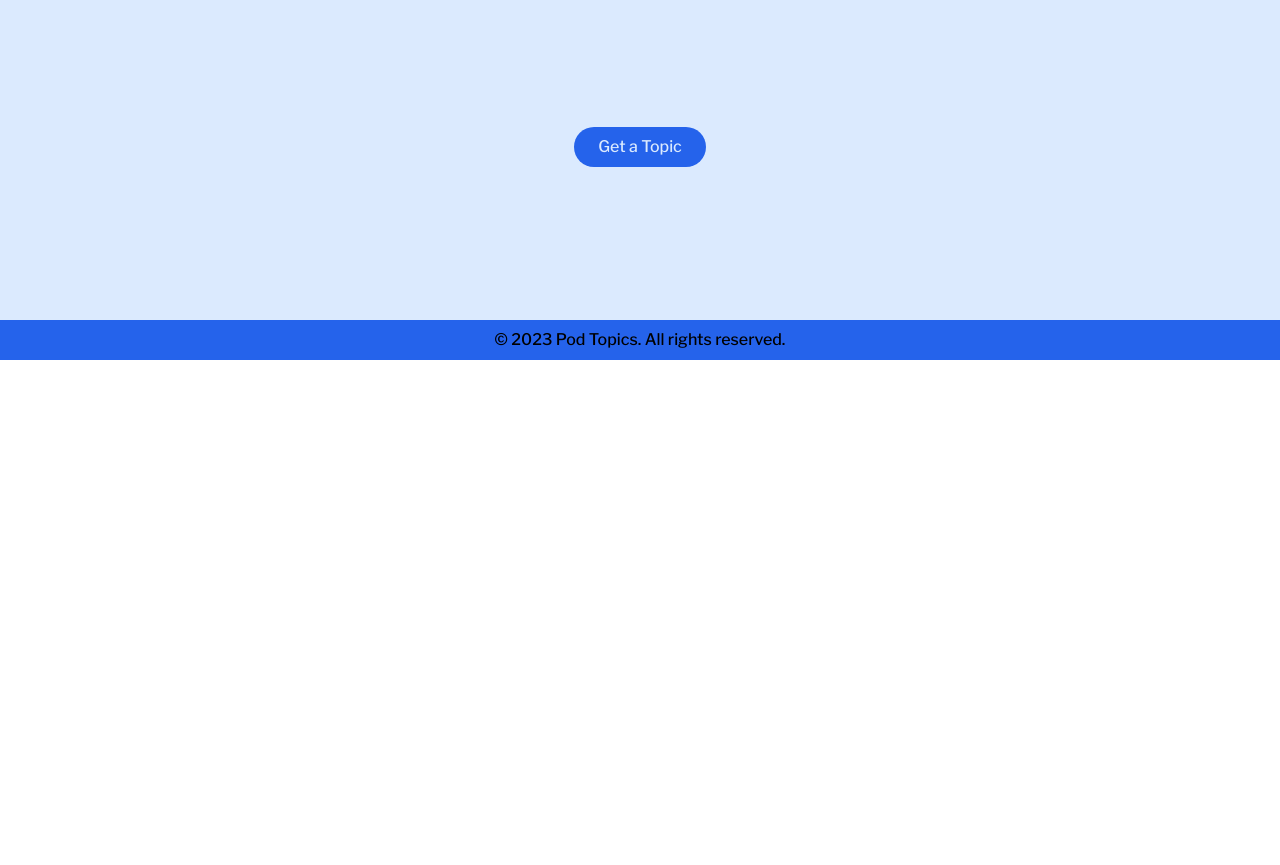
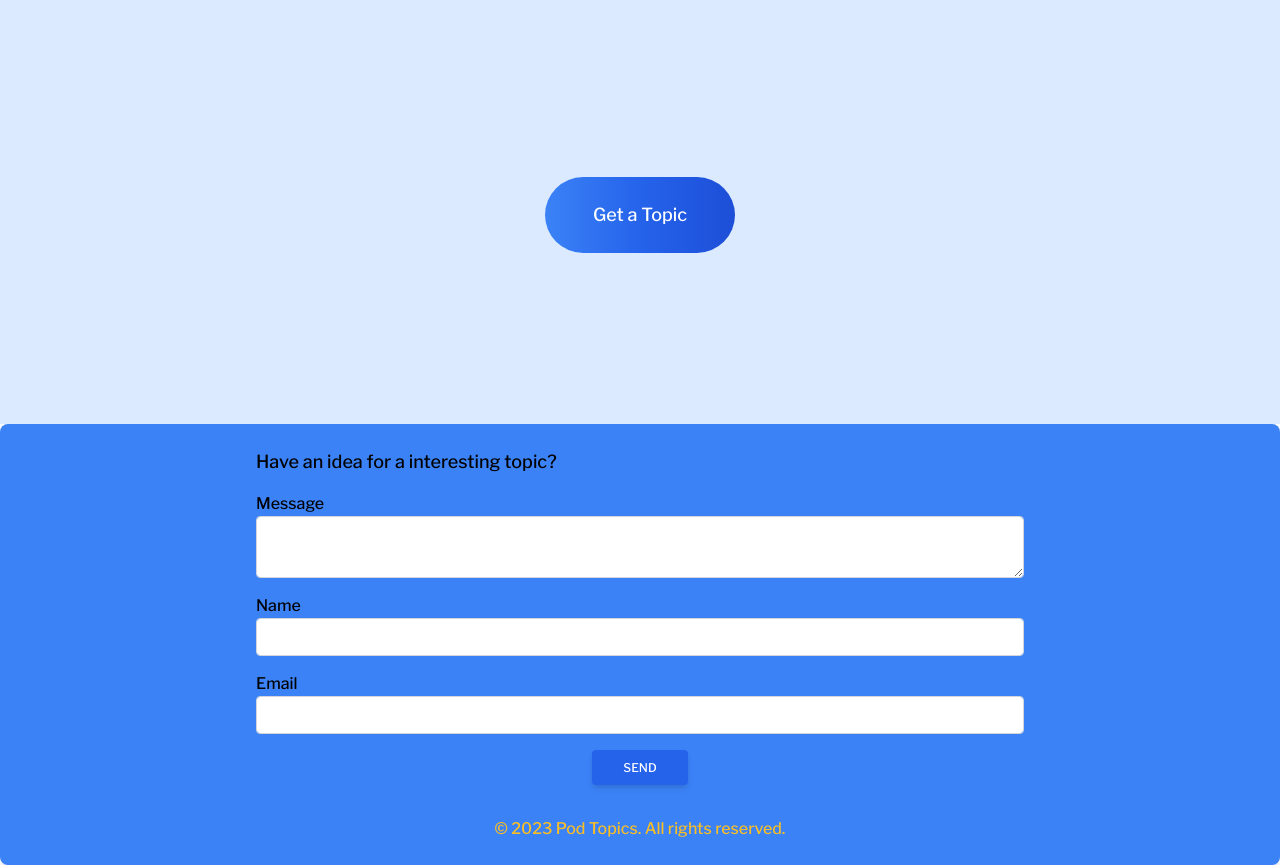
Before and after one commit to rhunter252/Pod-Topics, a React (Vite) app in the folder client/: page / in a window 1280 px wide. Shown: the part 440-1305 px from the top of the page. Before the commit the page ends 800 px from the top, so only its background shows below. Built offline with nearby package versions, Linux system fonts and the light colour scheme.

Commit message:
added contact form

```diff
--- a/client/package.json
+++ b/client/package.json
@@ -9,6 +9,7 @@
     "preview": "vite preview"
   },
   "dependencies": {
+    "@emailjs/browser": "^3.10.0",
     "@sanity/client": "^4.0.1",
     "react": "^18.2.0",
     "react-dom": "^18.2.0",
--- a/client/src/components/Footer.jsx
+++ b/client/src/components/Footer.jsx
@@ -1,9 +1,120 @@
-import React from "react";
+import { useRef } from "react";
+import emailjs from "@emailjs/browser";
 
 const Footer = () => {
+  const form = useRef();
+
+  const sendEmail = (e) => {
+    e.preventDefault();
+
+    emailjs
+      .sendForm(
+        "service_ei9ad5i",
+        "template_tjkl4wq",
+        form.current,
+        "Vwav1N79Ut6aGRsWP"
+      )
+      .then(
+        (result) => {
+          console.log(result.text);
+        },
+        (error) => {
+          console.log(error.text);
+        }
+      );
+
+    e.target.reset();
+  };
+
   return (
-    <footer className="py-2 bg-blue-600 flex place-content-center items-center">
-      <div className="mx-auto text-center">
+    <footer className="block p-6 rounded-lg shadow-lg bg-blue-500 w-full ">
+      <div className="mx-auto max-w-3xl">
+        <p className="text-lg">Have an idea for a interesting topic?</p>
+        <form className="flex flex-col pt-4" ref={form} onSubmit={sendEmail}>
+          <label>Message</label>
+          <textarea
+            className="
+        block
+        w-full
+        px-3
+        py-1.5
+        text-base
+        font-normal
+        text-gray-700
+        bg-white bg-clip-padding
+        border border-solid border-gray-300
+        rounded
+        transition
+        ease-in-out
+        m-0
+        focus:text-gray-700 focus:bg-white focus:border-blue-600 focus:outline-none"
+            name="message"
+          />
+          <div className="pt-4">
+            <label>Name</label>
+            <input
+              className="form-control block
+        w-full
+        px-3
+        py-1.5
+        text-base
+        font-normal
+        text-gray-700
+        bg-white bg-clip-padding
+        border border-solid border-gray-300
+        rounded
+        transition
+        ease-in-out
+        mb-4
+        focus:text-gray-700 focus:bg-white focus:border-blue-600 focus:outline-none"
+              type="text"
+              name="user_name"
+            />
+            <label>Email</label>
+            <input
+              className="form-control block w-full
+        px-3
+        py-1.5
+        text-base
+        font-normal
+        text-gray-700
+        bg-white bg-clip-padding
+        border border-solid border-gray-300
+        rounded
+        transition
+        ease-in-out
+        m-0
+        focus:text-gray-700 focus:bg-white focus:border-blue-600 focus:outline-none"
+              type="email"
+              name="user_email"
+            />
+          </div>
+          <button
+            className="w-24 mx-auto my-4
+            px-6
+            py-2.5
+            bg-blue-600
+            text-white
+            font-medium
+            text-xs
+            leading-tight
+            uppercase
+            rounded
+            shadow-md
+            hover:bg-blue-700 hover:shadow-lg
+            focus:bg-blue-700 focus:shadow-lg focus:outline-none focus:ring-0
+            active:bg-blue-800 active:shadow-lg
+            transition
+            duration-150
+            ease-in-out"
+            type="submit"
+            value="Send"
+          >
+            Send
+          </button>
+        </form>
+      </div>
+      <div className="text-center text-amber-400 mt-4">
         &copy; {new Date().getFullYear()} Pod Topics. All rights reserved.
       </div>
     </footer>
--- a/client/src/components/Main.jsx
+++ b/client/src/components/Main.jsx
@@ -1,34 +1,31 @@
 import { useState, useEffect } from "react";
-import Topics from "../constants/topics";
 import { client } from "../lib/client";
 
 const Main = () => {
   const [getTopic, setGetTopic] = useState("Tap the button. Get a topic.");
   const [tops, setTops] = useState([]);
 
-  const randomTopic = tops[Math.floor(Math.random() * tops.length)];
-
   const handleClick = () => {
     client
       .fetch(
         `*[_type == "topics"]{
-      title,
       description}`
       )
       .then((data) => {
         setTops(data);
         setGetTopic(data[Math.floor(Math.random() * data.length)].description);
-        console.log(data[Math.floor(Math.random() * data.length)].description);
       })
       .catch((error) => console.log(error));
   };
 
   return (
     <div className="bg-blue-100 h-screen">
-      <div className="container mx-auto grid h-full place-items-center sm:px-4">
-        <h2 className="text-3xl leading-normal">{getTopic}</h2>
+      <div className="container mx-auto grid h-screen place-items-center">
+        <h2 className="text-4xl lg:text-4xl px-4 text-center leading-normal">
+          {getTopic}
+        </h2>
         <button
-          className="rounded-full px-6 py-2 bg-blue-600 hover:bg-blue-700 text-blue-100"
+          className="text-white bg-gradient-to-r from-blue-500 via-blue-600 to-blue-700 hover:bg-gradient-to-br focus:ring-4 focus:outline-none focus:ring-blue-300 dark:focus:ring-blue-800 font-medium rounded-full text-lg px-12 py-6 text-center"
           onClick={handleClick}
         >
           Get a Topic
```
Also changed, not shown: 1 other file (tests, documents, lock files or other folders).
